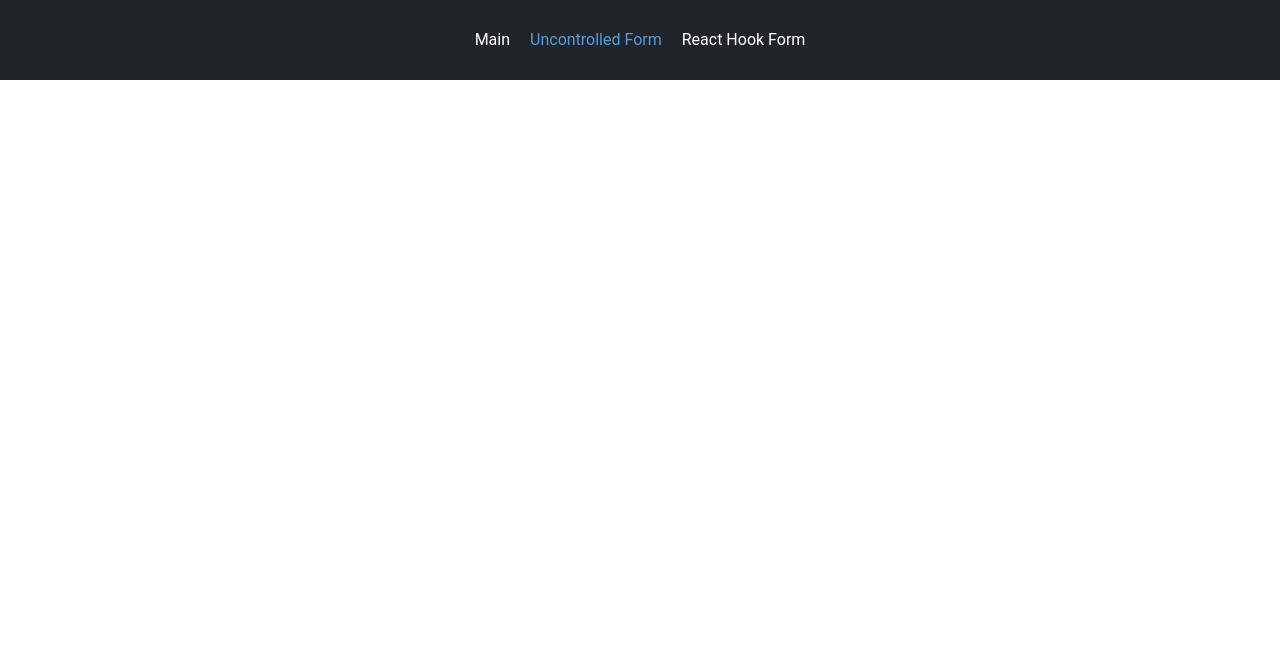
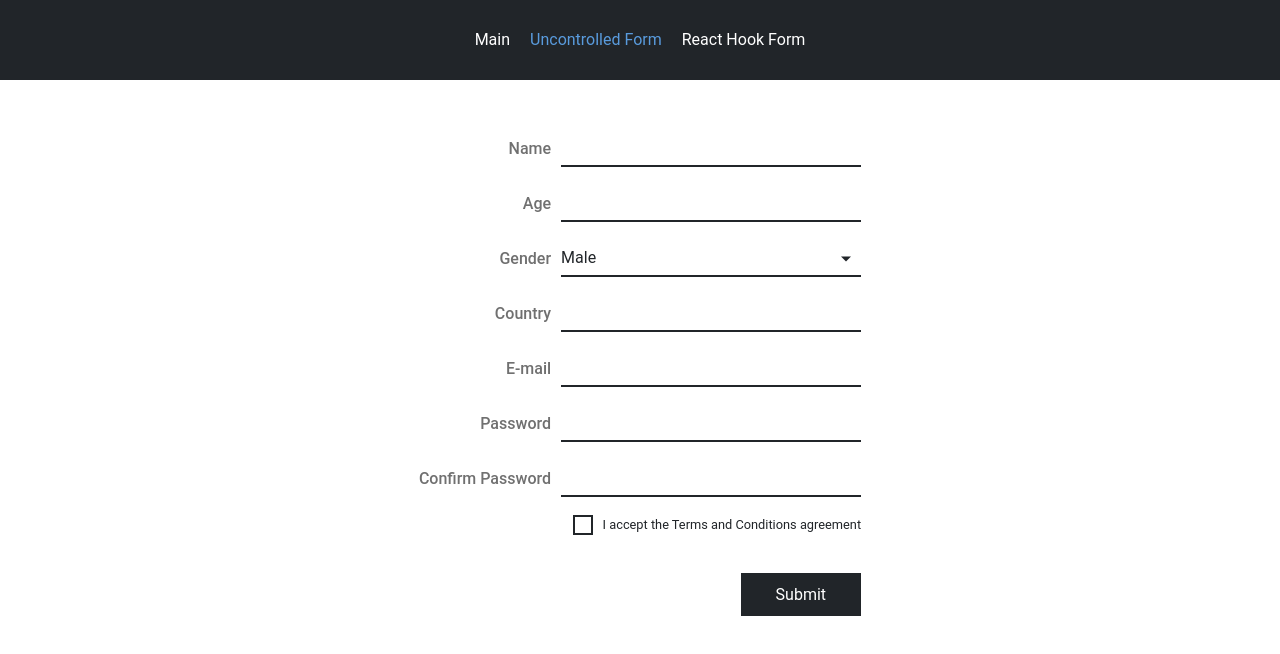
Before and after one commit to kovalkl/forms, a React (Vite) app: page /uncontrolled-form in a window 1280 px wide. Shown: the top 654 px of the page. Built offline with nearby package versions, Linux system fonts and the light colour scheme.

Commit message:
feat: implement uncountrolled form

```diff
--- a/src/components/UI/autocompleteInput/AutocompleteInput.module.sass
+++ b/src/components/UI/autocompleteInput/AutocompleteInput.module.sass
@@ -2,7 +2,6 @@
 
 .autocomplete
   position: relative
-  padding-bottom: 18px
 
   &__options
     display: none
@@ -26,3 +25,10 @@
     @media(hover: hover)
       &:hover
         color: $accent-color
+
+  &__helper
+    min-height: 18px
+    max-width: 300px
+    grid-column-start: 2
+    font-size: 0.75rem
+    letter-spacing: 0.03rem
--- a/src/components/UI/autocompleteInput/AutocompleteInput.tsx
+++ b/src/components/UI/autocompleteInput/AutocompleteInput.tsx
@@ -7,11 +7,12 @@ export interface IAutocompleteInputProps extends InputHTMLAttributes<HTMLInputEl
   label: string;
   id: string;
   options: string[];
-  value: string | undefined;
+  value?: string;
+  helperText?: string;
 }
 
 const AutocompleteInput = forwardRef<HTMLInputElement, IAutocompleteInputProps>(
-  ({ id, label, options, value = '', onChange, ...props }, ref) => {
+  ({ id, label, options, helperText, onChange, value = '', ...props }, ref) => {
     const [inputValue, setInputValue] = useState(value);
     const [filteredOptions, setFilteredOptions] = useState<string[]>([]);
 
@@ -65,6 +66,7 @@ const AutocompleteInput = forwardRef<HTMLInputElement, IAutocompleteInputProps>(
             ))}
           </ul>
         </div>
+        <span className={styles['autocomplete__helper']}>{helperText}</span>
       </div>
     );
   },
--- a/src/components/UI/checkbox/Checkbox.module.sass
+++ b/src/components/UI/checkbox/Checkbox.module.sass
@@ -1,10 +1,11 @@
 @import '@/styles/variable.sass'
 
 .checkbox
-  display: flex
+  display: grid
+  column-gap: 10px
   align-items: center
-  gap: 10px
-  font-size: 0.9rem
+  max-width: 300px
+  font-size: 0.8rem
 
   &__input
     appearance: none
@@ -15,3 +16,10 @@
 
     &:checked
       background-color: $info-color
+
+  &__helper
+    min-height: 18px
+    max-width: 300px
+    grid-column-start: 2
+    font-size: 0.75rem
+    letter-spacing: 0.03rem
--- a/src/components/UI/checkbox/Checkbox.tsx
+++ b/src/components/UI/checkbox/Checkbox.tsx
@@ -5,15 +5,19 @@ import styles from '@/components/UI/checkbox/Checkbox.module.sass';
 interface ICheckboxProps extends InputHTMLAttributes<HTMLInputElement> {
   text: string;
   id: string;
+  helperText?: string;
 }
 
-const Checkbox = forwardRef<HTMLInputElement, ICheckboxProps>(({ text, id, ...props }, ref) => {
-  return (
-    <label htmlFor={id} className={styles.checkbox}>
-      <input className={styles.checkbox__input} type="checkbox" ref={ref} id={id} {...props} />
-      {text}
-    </label>
-  );
-});
+const Checkbox = forwardRef<HTMLInputElement, ICheckboxProps>(
+  ({ text, id, helperText, ...props }, ref) => {
+    return (
+      <label htmlFor={id} className={styles['checkbox']}>
+        <input className={styles['checkbox__input']} type="checkbox" ref={ref} id={id} {...props} />
+        {text}
+        <span className={styles['checkbox__helper']}>{helperText}</span>
+      </label>
+    );
+  },
+);
 
 export default Checkbox;
--- a/src/components/UI/select/Select.tsx
+++ b/src/components/UI/select/Select.tsx
@@ -6,21 +6,22 @@ interface ISelectProps extends SelectHTMLAttributes<HTMLSelectElement> {
   title: string;
   options: string[];
   id: string;
+  helperText?: string;
 }
 
 const Select = forwardRef<HTMLSelectElement, ISelectProps>(
-  ({ title, options, id, ...props }, ref) => {
+  ({ title, options, id, helperText, ...props }, ref) => {
     return (
-      <div className={styles['select-container']}>
-        <label htmlFor={id} className={styles['select-label']}>
+      <div className={styles['select']}>
+        <label htmlFor={id} className={styles['select__label']}>
           {title}
         </label>
-        <div className={styles['select-wrapper']}>
+        <div className={styles['select__wrapper']}>
           <select
             id={id}
             ref={ref}
             title={title}
-            className={styles['select-element']}
+            className={styles['select__element']}
             {...props}
             defaultValue={options[0]}
           >
@@ -30,8 +31,9 @@ const Select = forwardRef<HTMLSelectElement, ISelectProps>(
               </option>
             ))}
           </select>
-          <div className={styles['select-arrow']} />
+          <div className={styles['select__arrow']} />
         </div>
+        <span className={styles['select__helper']}>{helperText}</span>
       </div>
     );
   },
--- a/src/components/UI/select/select.module.sass
+++ b/src/components/UI/select/select.module.sass
@@ -1,38 +1,45 @@
 @import '@/styles/variable.sass'
 
-.select-container
+.select
   display: grid
   grid-template-columns: repeat(2, auto)
+  grid-template-rows: repeat(2, auto)
   align-items: center
   column-gap: 10px
-  padding-bottom: 18px
 
-.select-label
-  font-weight: 500
-  color: $info-color
+  &__label
+    font-weight: 500
+    color: $info-color
 
-.select-wrapper
-  position: relative
-  width: 300px
+  &__wrapper
+    position: relative
+    width: 300px
 
-.select-element
-  padding: 8px 0
-  width: 100%
-  border-bottom: 2px solid $dark-color
-  background-color: transparent
-  appearance: none
-  transition: border-bottom-color 0.3s
+  &__element
+    padding: 8px 0
+    width: 100%
+    border-bottom: 2px solid $dark-color
+    background-color: transparent
+    appearance: none
+    transition: border-bottom-color 0.3s
 
-  &:focus
-    border-bottom-color: $accent-color
+    &:focus
+      border-bottom-color: $accent-color
 
-.select-arrow
-  content: ''
-  position: absolute
-  right: 10px
-  top: 50%
-  transform: translateY(-50%)
-  border-left: 5px solid transparent
-  border-right: 5px solid transparent
-  border-top: 5px solid $dark-color
-  pointer-events: none
+  &__arrow
+    content: ''
+    position: absolute
+    right: 10px
+    top: 50%
+    transform: translateY(-50%)
+    border-left: 5px solid transparent
+    border-right: 5px solid transparent
+    border-top: 5px solid $dark-color
+    pointer-events: none
+
+  &__helper
+    min-height: 18px
+    max-width: 300px
+    grid-column-start: 2
+    font-size: 0.75rem
+    letter-spacing: 0.03rem
--- a/src/components/reactHookForm/ReactHookForm.tsx
+++ b/src/components/reactHookForm/ReactHookForm.tsx
@@ -62,6 +62,7 @@ const ReactHookForm = () => {
         title="Gender"
         id="gender"
         options={['Male', 'Female', 'Prefer not to say']}
+        helperText={errors.gender?.message}
       />
       <Controller
         name="country"
@@ -73,6 +74,7 @@ const ReactHookForm = () => {
             options={countries}
             value={field.value || ''}
             onChange={(e) => field.onChange(e)}
+            helperText={errors.country?.message}
           />
         )}
       />
@@ -100,6 +102,7 @@ const ReactHookForm = () => {
         {...register('terms')}
         text="I accept the Terms and Conditions agreement"
         id="terms"
+        helperText={errors.terms?.message}
       />
       {/* <Controller
         name="image"
--- a/src/components/uncontrolledForm/UncontrolledForm.tsx
+++ b/src/components/uncontrolledForm/UncontrolledForm.tsx
@@ -1,7 +1,105 @@
+import * as yup from 'yup';
+
+import { useRef, useState } from 'react';
+import { useNavigate } from 'react-router-dom';
+
+import AutocompleteInput from '@/components/UI/autocompleteInput/AutocompleteInput';
+import BaseInput from '@/components/UI/baseInput/BaseInput';
+import Button from '@/components/UI/button/Button';
+import Checkbox from '@/components/UI/checkbox/Checkbox';
+import PasswordInput from '@/components/UI/passwordInput/PasswordInput';
+import Select from '@/components/UI/select/Select';
+import { getFieldValue } from '@/components/uncontrolledForm/getFieldValue';
+import { useAppDispatch } from '@/hooks/useAppDispatch';
+import { useAppSelector } from '@/hooks/useAppSelector';
+import { FormDataType } from '@/models/types';
+import { addForm } from '@/store/formsSlice';
 import styles from '@/styles/Form.module.sass';
+import { schema } from '@/utils/schema';
 
 const UncontrolledForm = () => {
-  return <form className={styles.form}></form>;
+  const dispatch = useAppDispatch();
+  const countries = useAppSelector((state) => state.countries.list);
+  const navigate = useNavigate();
+  const formRef = useRef<HTMLFormElement>(null);
+
+  const [errors, setErrors] = useState<{ [key: string]: string }>({});
+
+  const validateForm = () => {
+    if (!formRef.current) return;
+
+    const formData = new FormData(formRef.current);
+
+    const data: FormDataType = {
+      name: getFieldValue({ formData, key: 'name' }),
+      age: Number(formData.get('age')) || 0,
+      gender: getFieldValue({ formData, key: 'gender' }),
+      country: getFieldValue({ formData, key: 'country' }),
+      email: getFieldValue({ formData, key: 'email' }),
+      password: getFieldValue({ formData, key: 'password' }),
+      confirmPassword: getFieldValue({ formData, key: 'confirmPassword' }),
+      terms: formData.get('terms') === 'on',
+    };
+
+    schema
+      .validate(data, { abortEarly: false })
+      .then(() => {
+        setErrors({});
+        formRef.current?.reset();
+        dispatch(addForm(data));
+        navigate('/', { state: { success: true } });
+      })
+      .catch((err) => {
+        const formErrors = err.inner.reduce(
+          (acc: { [key: string]: string }, error: yup.ValidationError) => {
+            acc[error.path!] = error.message;
+            return acc;
+          },
+          {},
+        );
+        setErrors(formErrors);
+      });
+  };
+
+  const onSubmitHandler = (event: React.FormEvent) => {
+    event.preventDefault();
+    validateForm();
+  };
+
+  return (
+    <form ref={formRef} onSubmit={onSubmitHandler} className={styles.form}>
+      <BaseInput type="text" label="Name" id="name" name="name" helperText={errors.name} />
+      <BaseInput type="number" label="Age" id="age" name="age" helperText={errors.age} />
+      <Select
+        title="Gender"
+        id="gender"
+        name="gender"
+        options={['Male', 'Female', 'Prefer not to say']}
+      />
+      <AutocompleteInput
+        label="Country"
+        id="country"
+        name="country"
+        options={countries}
+        helperText={errors.country}
+      />
+      <BaseInput type="email" label="E-mail" id="email" name="email" helperText={errors.email} />
+      <PasswordInput label="Password" id="password" name="password" helperText={errors.password} />
+      <PasswordInput
+        label="Confirm Password"
+        id="confirmPassword"
+        name="confirmPassword"
+        helperText={errors.confirmPassword}
+      />
+      <Checkbox
+        text="I accept the Terms and Conditions agreement"
+        id="terms"
+        name="terms"
+        helperText={errors.terms}
+      />
+      <Button type="submit">Submit</Button>
+    </form>
+  );
 };
 
 export default UncontrolledForm;
--- a/src/index.sass
+++ b/src/index.sass
@@ -29,6 +29,19 @@ body
   flex-direction: column
   min-width: 320px
   min-height: 100vh
+  overflow-y: scroll
+
+  &::-webkit-scrollbar
+    width: 6px
+    background-color: $light-color
+
+  &::-webkit-scrollbar-thumb
+    border-radius: 10px
+    background-color: $info-color
+
+  &::-webkit-scrollbar-track
+    border-radius: 10px
+    background-color: $light-color
 
 h1
   font-size: 2em
--- a/src/utils/schema.ts
+++ b/src/utils/schema.ts
@@ -21,6 +21,13 @@ export const schema = yup.object().shape({
     .string()
     .oneOf([yup.ref('password')], 'Passwords must match')
     .required(),
-  country: yup.string().oneOf(countries).required(),
-  terms: yup.bool().oneOf([true]).required(),
+  country: yup.string().oneOf(countries, 'Country must be selected of the list').required(),
+  terms: yup.bool().oneOf([true], 'Terms must be accepted').required(),
+  // image: yup
+  //   .mixed<File>()
+  //   .test('fileSize', 'File is too large', (value) => (value ? value.size <= 2000000 : true))
+  //   .test('fileType', 'Unsupported file format', (value) =>
+  //     value ? ['image/jpeg', 'image/png'].includes(value.type) : true,
+  //   )
+  //   .required(),
 });
```
Also changed, not shown: .prettierrc.cjs, 1 other file (tests, documents, lock files or other folders).
